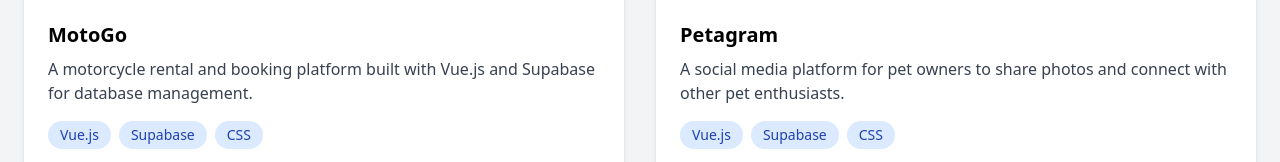
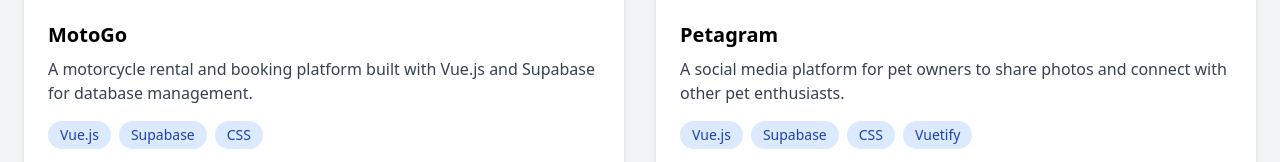
Before and after one commit to jeremydanielestrada/Portfolio, a website: page index.html in a window 1280 px wide. Shown: the part 2991-3153 px from the top of the page. Drawn offline with nearby package versions, Linux system fonts and the light colour scheme.

Commit message:
updated some details

```diff
--- a/index.html
+++ b/index.html
@@ -441,6 +441,10 @@
                   class="px-3 py-1 bg-blue-100 text-blue-800 rounded-full text-sm"
                   >CSS</span
                 >
+                <span
+                  class="px-3 py-1 bg-blue-100 text-blue-800 rounded-full text-sm"
+                  >Vuetify</span
+                >
               </div>
               <div class="flex space-x-4">
                 <a
```
